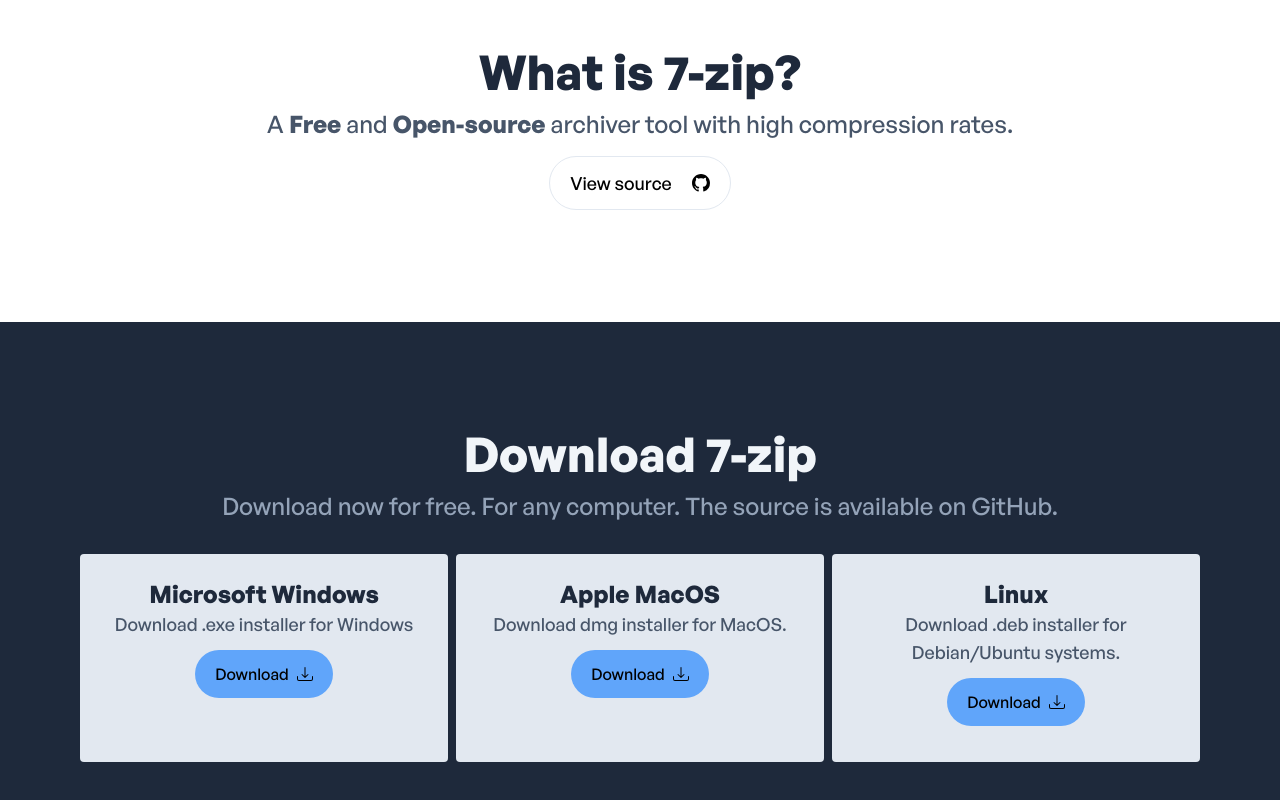
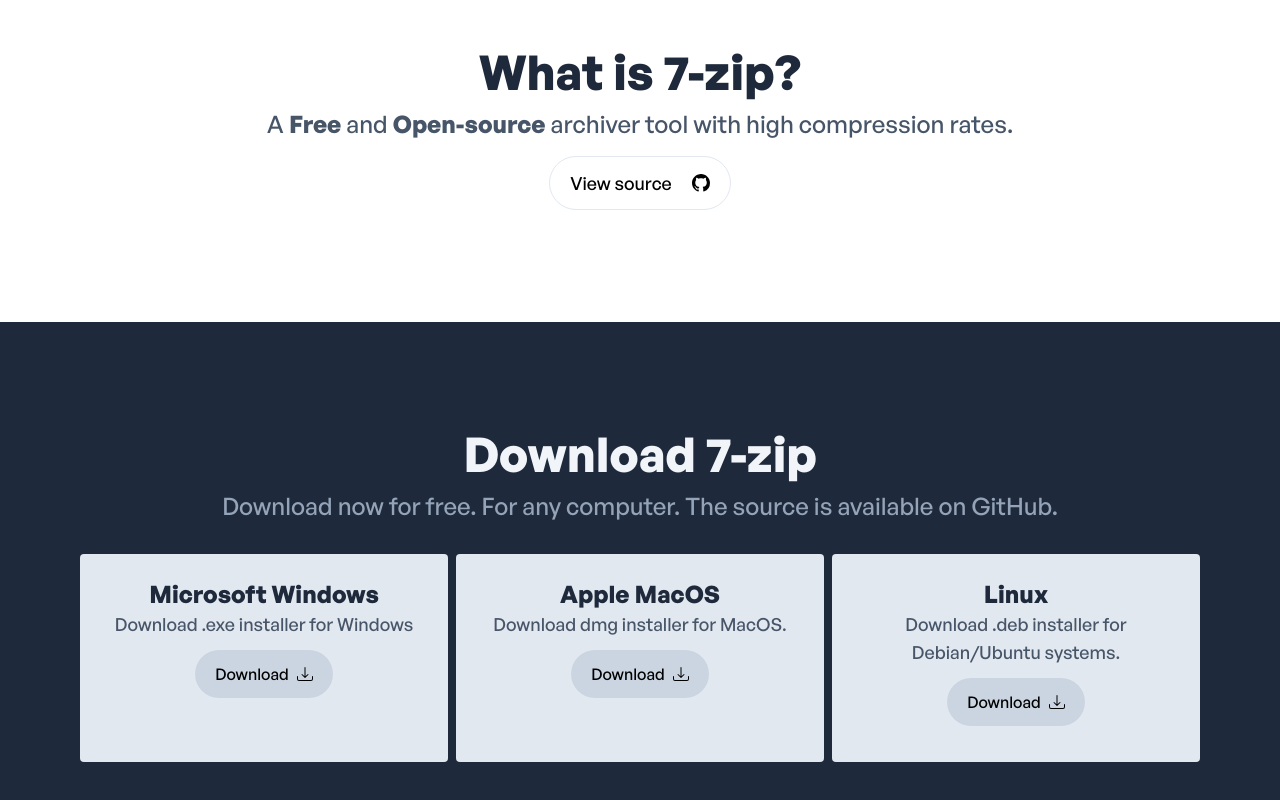
Before and after one commit to Code-Beaker/seven-zip-web, a React (Vite) app in the folder app/: page / in a window 1280 px wide. Shown: the part 612-1412 px from the top of the page. Built offline with nearby package versions, Linux system fonts and the light colour scheme.

Commit message:
changed button colors to slate from blue

```diff
--- a/app/src/components/DownloadSection.jsx
+++ b/app/src/components/DownloadSection.jsx
@@ -39,10 +39,10 @@ const GridItem = ({ title, text }) => {
 const DownloadButton = ({ source }) => {
   return (
     <a
-      className="bg-blue-400 my-3 font-medium inline-flex items-center gap-2 px-5 py-3 rounded-full hover:bg-blue-500 transition-tranform active:blue-600 active:scale-95"
+      className="bg-slate-300 my-3 font-medium inline-flex items-center gap-2 px-5 py-3 rounded-full hover:bg-slate-400 transition-tranform active:bg-slate-500 active:scale-95"
       href={source}
     >
-      Download{" "}
+      Download
       <span>
         <BsDownload />
       </span>
```
